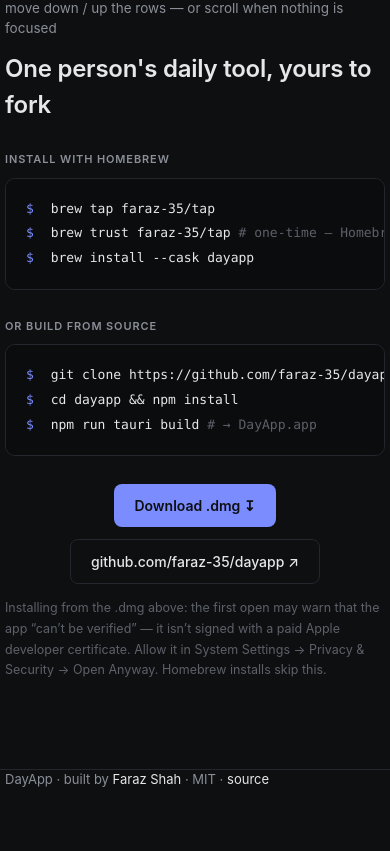
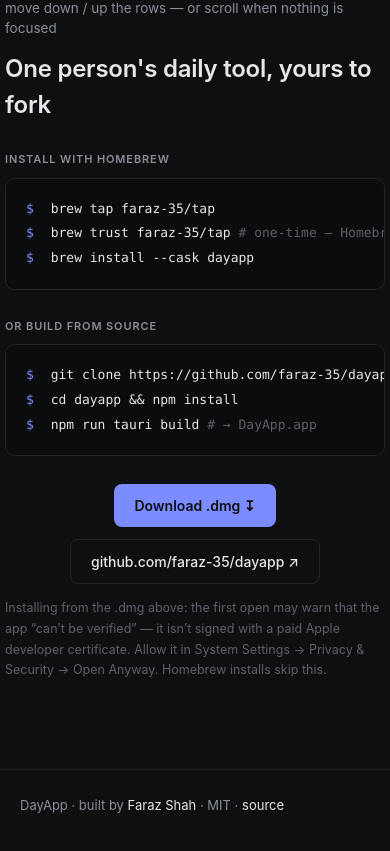
Before and after one commit to faraz-35/dayapp-site, a React (Vite) app: page / in a window 390 px wide. Shown: the part 4831-5682 px from the top of the page. Before the commit the page ends 5620 px from the top, so only its background shows below. Built offline with nearby package versions, Linux system fonts and the light colour scheme.

Commit message:
the footer rule out-specifies .wrap so its padding survives the phone media query

```diff
--- a/src/index.css
+++ b/src/index.css
@@ -749,7 +749,7 @@
 
 /* ---- footer ---------------------------------------------------------------- */
 
-.footer {
+.wrap.footer {
   margin-top: 88px;
   padding: 26px 20px 40px;
   border-top: 1px solid var(--border);
```
